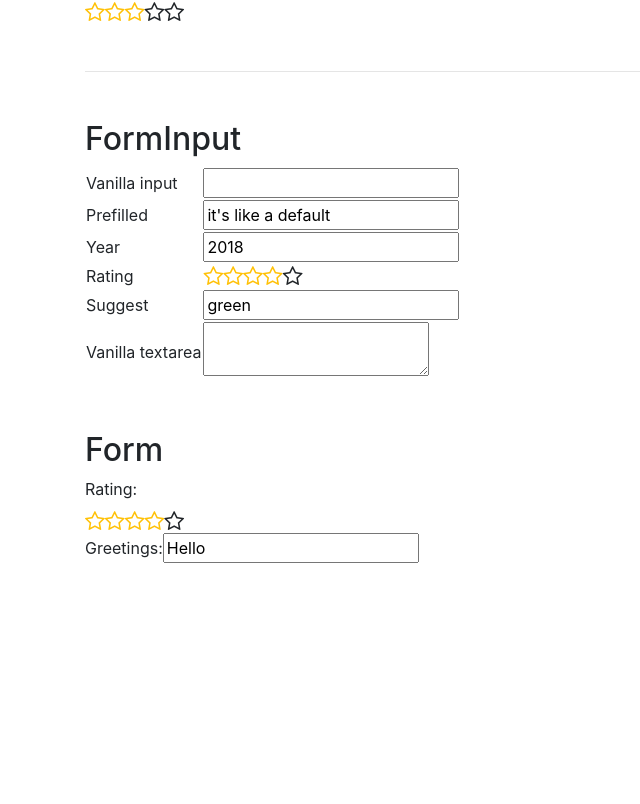
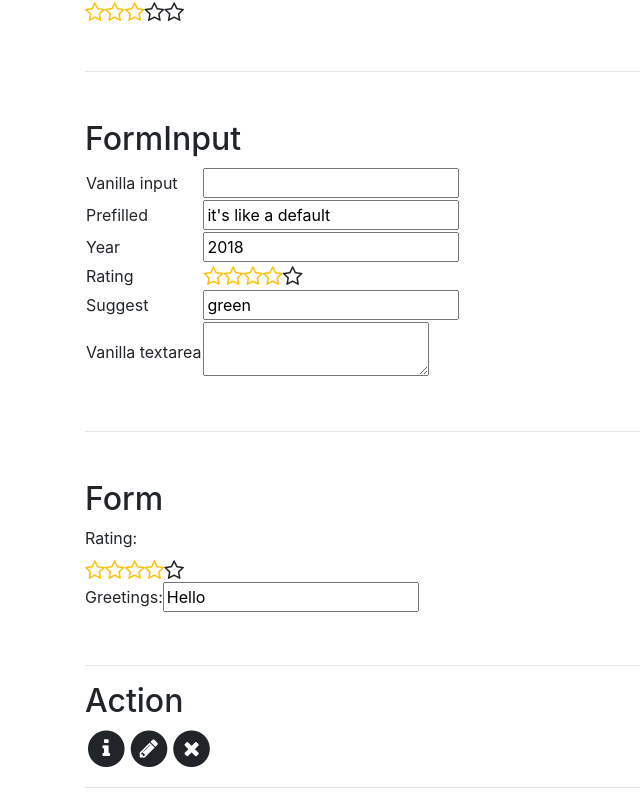
Before and after one commit to gyp2018/beerpad, a React app: page / in a window 1280 px wide. Shown: the part 846-1650 px from the top of the page, without its empty margins (0-640 px from the left). Before the commit the page ends 1462 px from the top, so only its background shows below. Built offline with nearby package versions, Linux system fonts and the light colour scheme.

Commit message:
fixed Action

```diff
--- a/src/components/Actions.jsx
+++ b/src/components/Actions.jsx
@@ -1,30 +1,34 @@
 import React from 'react';
+import PropTypes from 'prop-types';
 
 const Actions = props =>
   <div className="Actions">
     <span
+      className="fa-stack fa-lg"
       tabIndex="0"
-      className="ActionsInfo"
       title="More info"
       onClick={props.onAction.bind(null, 'info')}
     >
-      &#8505;
+      <i className="fa fa-circle fa-stack-2x"></i>
+      <i className="fa fa-info fa-stack-1x fa-inverse"></i>
     </span>
     <span
+      className="fa-stack fa-lg"
       tabIndex="0"
-      className="ActionsEdit"
       title="Edit"
       onClick={props.onAction.bind(null, 'edit')}
     >
-      &#10000;
+      <i className="fa fa-circle fa-stack-2x"></i>
+      <i className="fa fa-pencil fa-stack-1x fa-inverse"></i>
     </span>
     <span
+      className="fa-stack fa-lg"
       tabIndex="0"
-      className="ActionsDelete"
       title="Delete"
       onClick={props.onAction.bind(null, 'delete')}
     >
-      x
+      <i className="fa fa-circle fa-stack-2x"></i>
+      <i className="fa fa-times fa-stack-1x fa-inverse"></i>
     </span>
   </div>
 
--- a/src/discovery.js
+++ b/src/discovery.js
@@ -8,6 +8,7 @@ import Suggest from './components/Suggest';
 import Rating from './components/Rating';
 import FormInput from './components/FormInput';
 import Form from './components/Form';
+import Action from './components/Actions';
 
 ReactDOM.render(
   <div className="container">
@@ -97,6 +98,7 @@ ReactDOM.render(
         </tbody>
       </tabel>
     </div>
+    <hr />
     <div className="my-5">
       <h2>Form</h2>
       <div>
@@ -111,6 +113,14 @@ ReactDOM.render(
         />
       </div>
     </div>
+    <hr />
+    <div>
+      <h2>Action</h2>
+      <div>
+        <Action />
+      </div>
+    </div>
+    <hr />
   </div>,
   document.getElementById('root')
 );
```
